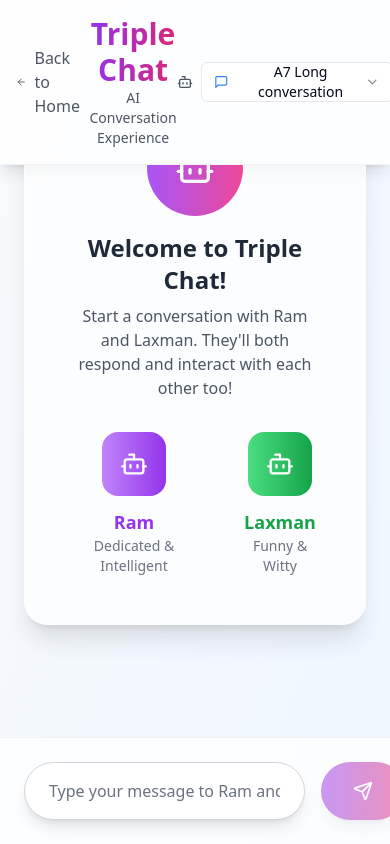
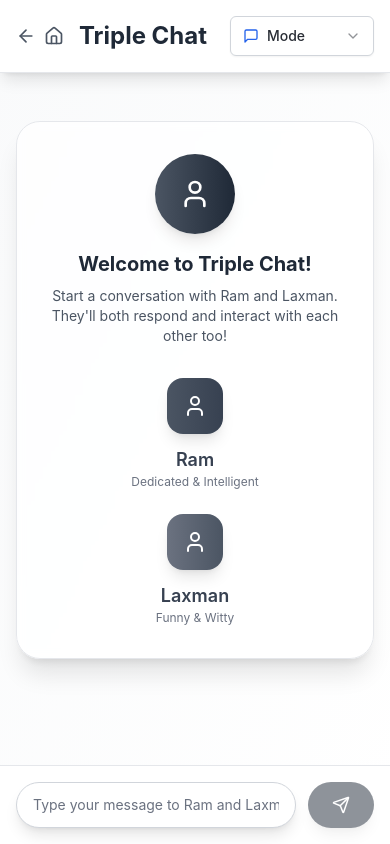
Before and after one commit to At41rv1/tria-ai-v2, a React (Vite) app: page /chat in a window 390 px wide. Built offline with nearby package versions, Linux system fonts and the light colour scheme.

Commit message:
Refactor: Improve UI and responsiveness
- Change website color scheme to grey and white.
- Add complex components and elements.
- Remove robot logo from chat agent profiles.
- Fix model change placement.
- Improve website responsiveness for mobile and PC.
- Refine codebase.

```diff
--- a/src/components/ModelSelector.tsx
+++ b/src/components/ModelSelector.tsx
@@ -1,7 +1,7 @@
 
 import React from 'react';
 import { Select, SelectContent, SelectItem, SelectTrigger, SelectValue } from "@/components/ui/select";
-import { Bot, Zap, MessageSquare } from 'lucide-react';
+import { Settings, Zap, MessageSquare } from 'lucide-react';
 
 interface ModelSelectorProps {
   selectedModel: string;
@@ -12,17 +12,17 @@ const ModelSelector: React.FC<ModelSelectorProps> = ({ selectedModel, onModelCha
   const models = [
     {
       id: 'llama-3.1-8b-instant',
-      name: 'A7 Fast',
+      name: 'Fast Mode',
       description: 'Quick responses',
       icon: Zap,
-      color: 'text-orange-500'
+      color: 'text-orange-600'
     },
     {
       id: 'deepseek-r1-distill-llama-70b',
-      name: 'A7 Long conversation',
+      name: 'Smart Mode',
       description: 'Detailed responses',
       icon: MessageSquare,
-      color: 'text-blue-500'
+      color: 'text-blue-600'
     }
   ];
 
@@ -30,13 +30,14 @@ const ModelSelector: React.FC<ModelSelectorProps> = ({ selectedModel, onModelCha
 
   return (
     <div className="flex items-center space-x-2">
-      <Bot className="text-gray-600" size={16} />
+      <Settings className="text-gray-600 hidden sm:block" size={16} />
       <Select value={selectedModel} onValueChange={onModelChange}>
-        <SelectTrigger className="w-48 bg-white border-gray-200 focus:ring-2 focus:ring-blue-500">
+        <SelectTrigger className="w-36 sm:w-48 bg-white border-gray-300 focus:ring-2 focus:ring-gray-500 shadow-sm">
           <SelectValue>
             <div className="flex items-center space-x-2">
               <currentModel.icon className={`${currentModel.color} w-4 h-4`} />
-              <span className="font-medium">{currentModel.name}</span>
+              <span className="font-medium text-sm hidden sm:inline">{currentModel.name}</span>
+              <span className="font-medium text-sm sm:hidden">Mode</span>
             </div>
           </SelectValue>
         </SelectTrigger>
--- a/src/index.css
+++ b/src/index.css
@@ -3,93 +3,86 @@
 @tailwind components;
 @tailwind utilities;
 
-/* Definition of the design system. All colors, gradients, fonts, etc should be defined here. */
+/* Enhanced design system with grey and white theme */
 
 @layer base {
   :root {
     --background: 0 0% 100%;
-    --foreground: 222.2 84% 4.9%;
+    --foreground: 220 13% 18%;
 
     --card: 0 0% 100%;
-    --card-foreground: 222.2 84% 4.9%;
+    --card-foreground: 220 13% 18%;
 
     --popover: 0 0% 100%;
-    --popover-foreground: 222.2 84% 4.9%;
+    --popover-foreground: 220 13% 18%;
 
-    --primary: 222.2 47.4% 11.2%;
-    --primary-foreground: 210 40% 98%;
+    --primary: 220 13% 18%;
+    --primary-foreground: 0 0% 98%;
 
-    --secondary: 210 40% 96.1%;
-    --secondary-foreground: 222.2 47.4% 11.2%;
+    --secondary: 220 13% 96%;
+    --secondary-foreground: 220 13% 18%;
 
-    --muted: 210 40% 96.1%;
-    --muted-foreground: 215.4 16.3% 46.9%;
+    --muted: 220 13% 96%;
+    --muted-foreground: 220 9% 46%;
 
-    --accent: 210 40% 96.1%;
-    --accent-foreground: 222.2 47.4% 11.2%;
+    --accent: 220 13% 96%;
+    --accent-foreground: 220 13% 18%;
 
-    --destructive: 0 84.2% 60.2%;
-    --destructive-foreground: 210 40% 98%;
+    --destructive: 0 84% 60%;
+    --destructive-foreground: 0 0% 98%;
 
-    --border: 214.3 31.8% 91.4%;
-    --input: 214.3 31.8% 91.4%;
-    --ring: 222.2 84% 4.9%;
+    --border: 220 13% 91%;
+    --input: 220 13% 91%;
+    --ring: 220 13% 18%;
 
     --radius: 0.5rem;
 
     --sidebar-background: 0 0% 98%;
-
-    --sidebar-foreground: 240 5.3% 26.1%;
-
-    --sidebar-primary: 240 5.9% 10%;
-
+    --sidebar-foreground: 220 13% 18%;
+    --sidebar-primary: 220 13% 18%;
     --sidebar-primary-foreground: 0 0% 98%;
-
-    --sidebar-accent: 240 4.8% 95.9%;
-
-    --sidebar-accent-foreground: 240 5.9% 10%;
-
+    --sidebar-accent: 220 13% 96%;
+    --sidebar-accent-foreground: 220 13% 18%;
     --sidebar-border: 220 13% 91%;
-
-    --sidebar-ring: 217.2 91.2% 59.8%;
+    --sidebar-ring: 220 13% 18%;
   }
 
   .dark {
-    --background: 222.2 84% 4.9%;
-    --foreground: 210 40% 98%;
+    --background: 220 13% 9%;
+    --foreground: 0 0% 98%;
 
-    --card: 222.2 84% 4.9%;
-    --card-foreground: 210 40% 98%;
+    --card: 220 13% 9%;
+    --card-foreground: 0 0% 98%;
 
-    --popover: 222.2 84% 4.9%;
-    --popover-foreground: 210 40% 98%;
+    --popover: 220 13% 9%;
+    --popover-foreground: 0 0% 98%;
 
-    --primary: 210 40% 98%;
-    --primary-foreground: 222.2 47.4% 11.2%;
+    --primary: 0 0% 98%;
+    --primary-foreground: 220 13% 18%;
 
-    --secondary: 217.2 32.6% 17.5%;
-    --secondary-foreground: 210 40% 98%;
+    --secondary: 220 13% 15%;
+    --secondary-foreground: 0 0% 98%;
 
-    --muted: 217.2 32.6% 17.5%;
-    --muted-foreground: 215 20.2% 65.1%;
+    --muted: 220 13% 15%;
+    --muted-foreground: 220 9% 65%;
 
-    --accent: 217.2 32.6% 17.5%;
-    --accent-foreground: 210 40% 98%;
+    --accent: 220 13% 15%;
+    --accent-foreground: 0 0% 98%;
 
-    --destructive: 0 62.8% 30.6%;
-    --destructive-foreground: 210 40% 98%;
+    --destructive: 0 62% 31%;
+    --destructive-foreground: 0 0% 98%;
 
-    --border: 217.2 32.6% 17.5%;
-    --input: 217.2 32.6% 17.5%;
-    --ring: 212.7 26.8% 83.9%;
-    --sidebar-background: 240 5.9% 10%;
-    --sidebar-foreground: 240 4.8% 95.9%;
-    --sidebar-primary: 224.3 76.3% 48%;
-    --sidebar-primary-foreground: 0 0% 100%;
-    --sidebar-accent: 240 3.7% 15.9%;
-    --sidebar-accent-foreground: 240 4.8% 95.9%;
-    --sidebar-border: 240 3.7% 15.9%;
-    --sidebar-ring: 217.2 91.2% 59.8%;
+    --border: 220 13% 15%;
+    --input: 220 13% 15%;
+    --ring: 220 9% 84%;
+    --sidebar-background: 220 13% 9%;
+    --sidebar-foreground: 0 0% 98%;
+    --sidebar-primary: 220 13% 18%;
+    --sidebar-primary-foreground: 0 0% 98%;
+    --sidebar-accent: 220 13% 15%;
+    --sidebar-accent-foreground: 0 0% 98%;
+    --sidebar-border: 220 13% 15%;
+    --sidebar-ring: 220 13% 18%;
   }
 }
 
@@ -100,10 +93,11 @@
 
   body {
     @apply bg-background text-foreground;
+    font-family: 'Inter', -apple-system, BlinkMacSystemFont, 'Segoe UI', Roboto, sans-serif;
   }
 }
 
-/* Custom animations for the chat app */
+/* Enhanced animations for the chat app */
 @keyframes fade-in {
   from {
     opacity: 0;
@@ -120,19 +114,32 @@
     transform: translateY(0px);
   }
   50% {
-    transform: translateY(-20px);
+    transform: translateY(-10px);
+  }
+}
+
+@keyframes pulse-soft {
+  0%, 100% {
+    opacity: 0.6;
+  }
+  50% {
+    opacity: 0.9;
   }
 }
 
 .animate-fade-in {
-  animation: fade-in 0.8s ease-out forwards;
+  animation: fade-in 0.6s ease-out forwards;
 }
 
 .animate-float {
-  animation: float 3s ease-in-out infinite;
+  animation: float 4s ease-in-out infinite;
 }
 
-/* Parallax scrolling effect */
+.animate-pulse-soft {
+  animation: pulse-soft 2s ease-in-out infinite;
+}
+
+/* Enhanced parallax scrolling effect */
 .parallax-bg {
   background-attachment: fixed;
   background-position: center;
@@ -157,20 +164,58 @@
   animation-delay: 1000ms;
 }
 
-/* Smooth scrollbar */
+/* Enhanced smooth scrollbar */
 ::-webkit-scrollbar {
-  width: 6px;
+  width: 8px;
 }
 
 ::-webkit-scrollbar-track {
-  background: #f1f1f1;
+  background: #f8f9fa;
+  border-radius: 4px;
 }
 
 ::-webkit-scrollbar-thumb {
-  background: #c1c1c1;
-  border-radius: 3px;
+  background: #d1d5db;
+  border-radius: 4px;
+  transition: background 0.2s ease;
 }
 
 ::-webkit-scrollbar-thumb:hover {
-  background: #a1a1a1;
+  background: #9ca3af;
 }
+
+/* Enhanced glass morphism effects */
+.glass {
+  backdrop-filter: blur(10px);
+  -webkit-backdrop-filter: blur(10px);
+  background: rgba(255, 255, 255, 0.1);
+  border: 1px solid rgba(255, 255, 255, 0.2);
+}
+
+/* Enhanced button hover effects */
+.btn-hover {
+  transition: all 0.3s cubic-bezier(0.4, 0, 0.2, 1);
+}
+
+.btn-hover:hover {
+  transform: translateY(-2px);
+  box-shadow: 0 10px 25px rgba(0, 0, 0, 0.1);
+}
+
+/* Gradient text effects */
+.gradient-text {
+  background: linear-gradient(135deg, #6b7280, #374151);
+  -webkit-background-clip: text;
+  -webkit-text-fill-color: transparent;
+  background-clip: text;
+}
+
+/* Card hover effects */
+.card-hover {
+  transition: all 0.3s ease;
+}
+
+.card-hover:hover {
+  transform: translateY(-4px);
+  box-shadow: 0 20px 40px rgba(0, 0, 0, 0.1);
+}
--- a/src/pages/Chat.tsx
+++ b/src/pages/Chat.tsx
@@ -1,6 +1,6 @@
 
 import React, { useState, useRef, useEffect } from 'react';
-import { Send, Bot, User, Home, ArrowLeft } from 'lucide-react';
+import { Send, User, Home, ArrowLeft } from 'lucide-react';
 import { Link } from 'react-router-dom';
 import ModelSelector from '../components/ModelSelector';
 
@@ -125,19 +125,6 @@ const Chat = () => {
     }
   };
 
-  const getSenderIcon = (sender: string) => {
-    switch (sender) {
-      case 'user':
-        return <User className="text-blue-600" size={20} />;
-      case 'ram':
-        return <Bot className="text-purple-600" size={20} />;
-      case 'laxman':
-        return <Bot className="text-green-600" size={20} />;
-      default:
-        return <User className="text-gray-600" size={20} />;
-    }
-  };
-
   const getSenderName = (sender: string) => {
     switch (sender) {
       case 'user':
@@ -154,20 +141,20 @@ const Chat = () => {
   const getSenderColor = (sender: string) => {
     switch (sender) {
       case 'user':
-        return 'bg-gradient-to-r from-blue-600 to-blue-700 text-white shadow-lg';
+        return 'bg-gray-800 text-white shadow-lg';
       case 'ram':
-        return 'bg-gradient-to-r from-purple-50 to-purple-100 text-purple-800 border border-purple-200 shadow-md';
+        return 'bg-white text-gray-800 border border-gray-200 shadow-md';
       case 'laxman':
-        return 'bg-gradient-to-r from-green-50 to-green-100 text-green-800 border border-green-200 shadow-md';
+        return 'bg-gray-100 text-gray-800 border border-gray-300 shadow-md';
       default:
         return 'bg-gray-100 text-gray-800';
     }
   };
 
   return (
-    <div className="h-screen bg-gradient-to-br from-slate-50 to-blue-50 flex flex-col">
+    <div className="h-screen bg-gradient-to-br from-gray-50 to-white flex flex-col">
       {/* Enhanced Header */}
-      <div className="bg-white/80 backdrop-blur-sm shadow-lg border-b border-gray-200/50 p-4">
+      <div className="bg-white/90 backdrop-blur-sm shadow-lg border-b border-gray-200 p-4">
         <div className="max-w-6xl mx-auto flex items-center justify-between">
           <div className="flex items-center space-x-4">
             <Link
@@ -175,54 +162,57 @@ const Chat = () => {
               className="flex items-center text-gray-600 hover:text-gray-800 transition-all duration-200 hover:scale-105"
             >
               <ArrowLeft size={20} className="mr-2" />
-              <span className="font-medium">Back to Home</span>
+              <span className="font-medium hidden sm:inline">Back to Home</span>
+              <Home size={20} className="sm:hidden" />
             </Link>
           </div>
 
           <div className="text-center">
-            <h1 className="text-3xl font-bold bg-gradient-to-r from-purple-600 to-pink-600 bg-clip-text text-transparent">
+            <h1 className="text-2xl sm:text-3xl font-bold text-gray-800">
               Triple Chat
             </h1>
-            <p className="text-sm text-gray-600">AI Conversation Experience</p>
+            <p className="text-xs sm:text-sm text-gray-600 hidden sm:block">AI Conversation Experience</p>
           </div>
 
-          <ModelSelector
-            selectedModel={selectedModel}
-            onModelChange={setSelectedModel}
-          />
+          <div className="flex items-center">
+            <ModelSelector
+              selectedModel={selectedModel}
+              onModelChange={setSelectedModel}
+            />
+          </div>
         </div>
       </div>
 
       {/* Enhanced Messages */}
-      <div className="flex-1 overflow-y-auto p-6">
+      <div className="flex-1 overflow-y-auto p-4 sm:p-6">
         <div className="max-w-5xl mx-auto space-y-6">
           {messages.length === 0 && (
-            <div className="text-center py-16">
-              <div className="bg-white/70 backdrop-blur-sm rounded-3xl p-12 shadow-xl border border-white/50">
+            <div className="text-center py-8 sm:py-16">
+              <div className="bg-white/80 backdrop-blur-sm rounded-3xl p-8 sm:p-12 shadow-xl border border-gray-200 max-w-2xl mx-auto">
                 <div className="mb-8">
-                  <div className="w-24 h-24 bg-gradient-to-r from-purple-500 to-pink-500 rounded-full flex items-center justify-center mx-auto mb-4">
-                    <Bot className="text-white" size={40} />
+                  <div className="w-20 h-20 sm:w-24 sm:h-24 bg-gradient-to-r from-gray-600 to-gray-800 rounded-full flex items-center justify-center mx-auto mb-4 shadow-lg">
+                    <User className="text-white" size={32} />
                   </div>
-                  <h3 className="text-2xl font-bold text-gray-800 mb-2">Welcome to Triple Chat!</h3>
-                  <p className="text-gray-600 mb-8 max-w-md mx-auto">
+                  <h3 className="text-xl sm:text-2xl font-bold text-gray-800 mb-2">Welcome to Triple Chat!</h3>
+                  <p className="text-gray-600 mb-8 max-w-md mx-auto text-sm sm:text-base">
                     Start a conversation with Ram and Laxman. They'll both respond and interact with each other too!
                   </p>
                 </div>
 
-                <div className="flex justify-center space-x-12">
+                <div className="flex flex-col sm:flex-row justify-center items-center space-y-6 sm:space-y-0 sm:space-x-12">
                   <div className="text-center group">
-                    <div className="w-16 h-16 bg-gradient-to-r from-purple-400 to-purple-600 rounded-2xl flex items-center justify-center mx-auto mb-3 group-hover:scale-110 transition-transform">
-                      <Bot className="text-white" size={28} />
+                    <div className="w-14 h-14 sm:w-16 sm:h-16 bg-gradient-to-r from-gray-600 to-gray-700 rounded-2xl flex items-center justify-center mx-auto mb-3 group-hover:scale-110 transition-transform shadow-lg">
+                      <User className="text-white" size={24} />
                     </div>
-                    <p className="text-lg font-semibold text-purple-600">Ram</p>
-                    <p className="text-sm text-gray-500">Dedicated & Intelligent</p>
+                    <p className="text-lg font-semibold text-gray-700">Ram</p>
+                    <p className="text-xs sm:text-sm text-gray-500">Dedicated & Intelligent</p>
                   </div>
                   <div className="text-center group">
-                    <div className="w-16 h-16 bg-gradient-to-r from-green-400 to-green-600 rounded-2xl flex items-center justify-center mx-auto mb-3 group-hover:scale-110 transition-transform">
-                      <Bot className="text-white" size={28} />
+                    <div className="w-14 h-14 sm:w-16 sm:h-16 bg-gradient-to-r from-gray-500 to-gray-600 rounded-2xl flex items-center justify-center mx-auto mb-3 group-hover:scale-110 transition-transform shadow-lg">
+                      <User className="text-white" size={24} />
                     </div>
-                    <p className="text-lg font-semibold text-green-600">Laxman</p>
-                    <p className="text-sm text-gray-500">Funny & Witty</p>
+                    <p className="text-lg font-semibold text-gray-700">Laxman</p>
+                    <p className="text-xs sm:text-sm text-gray-500">Funny & Witty</p>
                   </div>
                 </div>
               </div>
@@ -234,9 +224,11 @@ const Chat = () => {
               key={message.id}
               className={`flex ${message.sender === 'user' ? 'justify-end' : 'justify-start'} animate-fade-in`}
             >
-              <div className={`max-w-[75%] rounded-3xl p-6 ${getSenderColor(message.sender)} backdrop-blur-sm`}>
+              <div className={`max-w-[85%] sm:max-w-[75%] rounded-3xl p-4 sm:p-6 ${getSenderColor(message.sender)} backdrop-blur-sm`}>
                 <div className="flex items-center space-x-3 mb-3">
-                  {getSenderIcon(message.sender)}
+                  <div className="w-8 h-8 bg-gray-600 rounded-full flex items-center justify-center">
+                    <User className="text-white" size={16} />
+                  </div>
                   <span className="font-semibold text-sm">{getSenderName(message.sender)}</span>
                   <span className="text-xs opacity-70">
                     {message.timestamp.toLocaleTimeString([], { hour: '2-digit', minute: '2-digit' })}
@@ -249,7 +241,7 @@ const Chat = () => {
 
           {isLoading && (
             <div className="flex justify-start animate-fade-in">
-              <div className="bg-white/70 backdrop-blur-sm rounded-3xl p-6 max-w-[75%] shadow-lg border border-gray-200/50">
+              <div className="bg-white/80 backdrop-blur-sm rounded-3xl p-6 max-w-[75%] shadow-lg border border-gray-200">
                 <div className="flex items-center space-x-3">
                   <div className="flex space-x-1">
                     <div className="w-2 h-2 bg-gray-500 rounded-full animate-bounce"></div>
@@ -267,24 +259,24 @@ const Chat = () => {
       </div>
 
       {/* Enhanced Input */}
-      <div className="bg-white/80 backdrop-blur-sm border-t border-gray-200/50 p-6">
+      <div className="bg-white/90 backdrop-blur-sm border-t border-gray-200 p-4 sm:p-6">
         <div className="max-w-5xl mx-auto">
-          <div className="flex space-x-4">
+          <div className="flex space-x-3 sm:space-x-4">
             <input
               type="text"
               value={input}
               onChange={(e) => setInput(e.target.value)}
               onKeyPress={(e) => e.key === 'Enter' && handleSendMessage()}
               placeholder="Type your message to Ram and Laxman..."
-              className="flex-1 px-6 py-4 border border-gray-300 rounded-full focus:outline-none focus:ring-2 focus:ring-purple-500 focus:border-transparent bg-white shadow-lg placeholder-gray-500"
+              className="flex-1 px-4 sm:px-6 py-3 sm:py-4 border border-gray-300 rounded-full focus:outline-none focus:ring-2 focus:ring-gray-500 focus:border-transparent bg-white shadow-lg placeholder-gray-500 text-sm sm:text-base"
               disabled={isLoading}
             />
             <button
               onClick={handleSendMessage}
               disabled={!input.trim() || isLoading}
-              className="px-8 py-4 bg-gradient-to-r from-purple-600 to-pink-600 text-white rounded-full hover:from-purple-700 hover:to-pink-700 disabled:opacity-50 disabled:cursor-not-allowed transition-all duration-200 flex items-center space-x-2 shadow-lg hover:scale-105"
+              className="px-6 sm:px-8 py-3 sm:py-4 bg-gray-800 text-white rounded-full hover:bg-gray-900 disabled:opacity-50 disabled:cursor-not-allowed transition-all duration-200 flex items-center space-x-2 shadow-lg hover:scale-105"
             >
-              <Send size={20} />
+              <Send size={18} />
             </button>
           </div>
         </div>
```
Also changed, not shown: src/pages/Index.tsx (+54 -51 lines).
